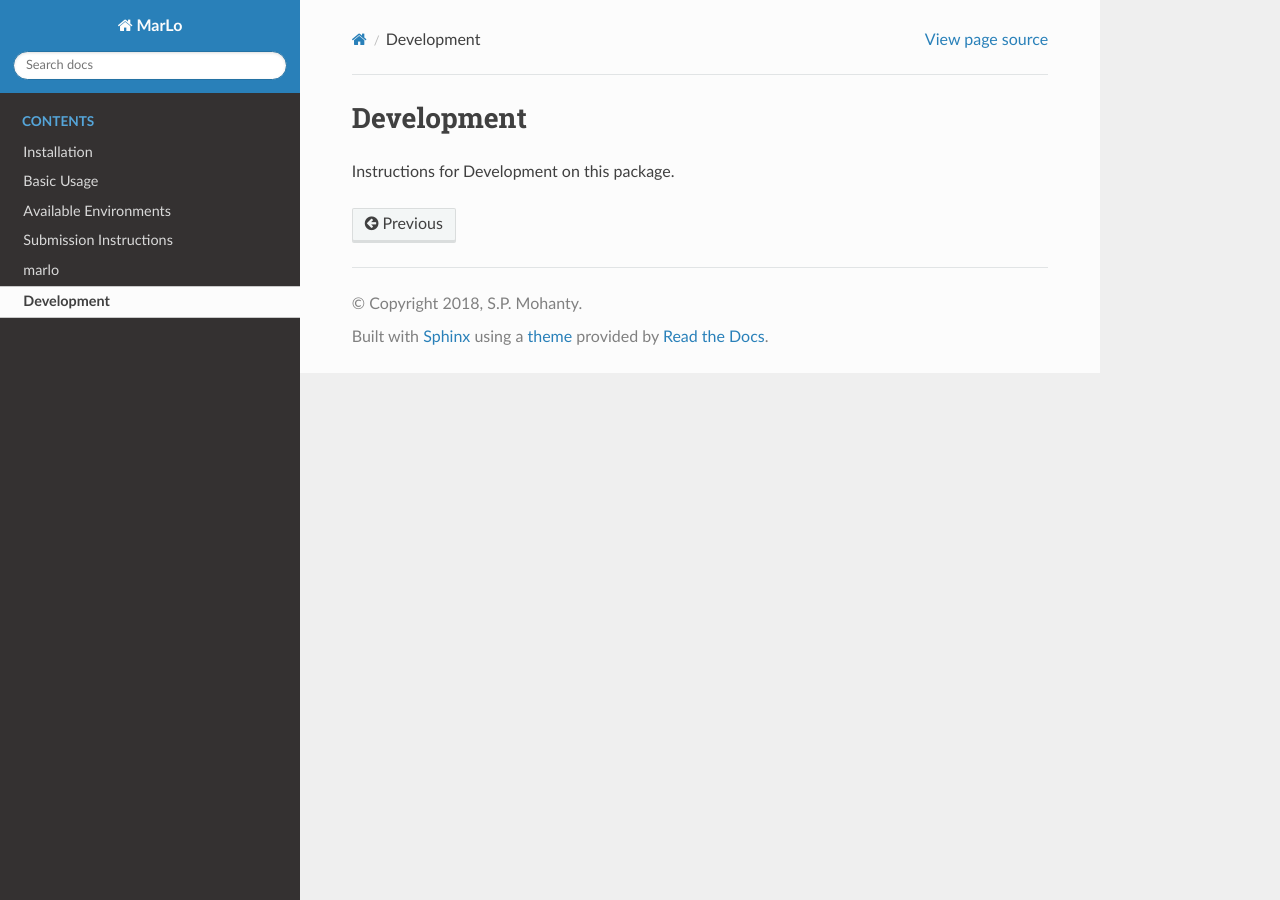
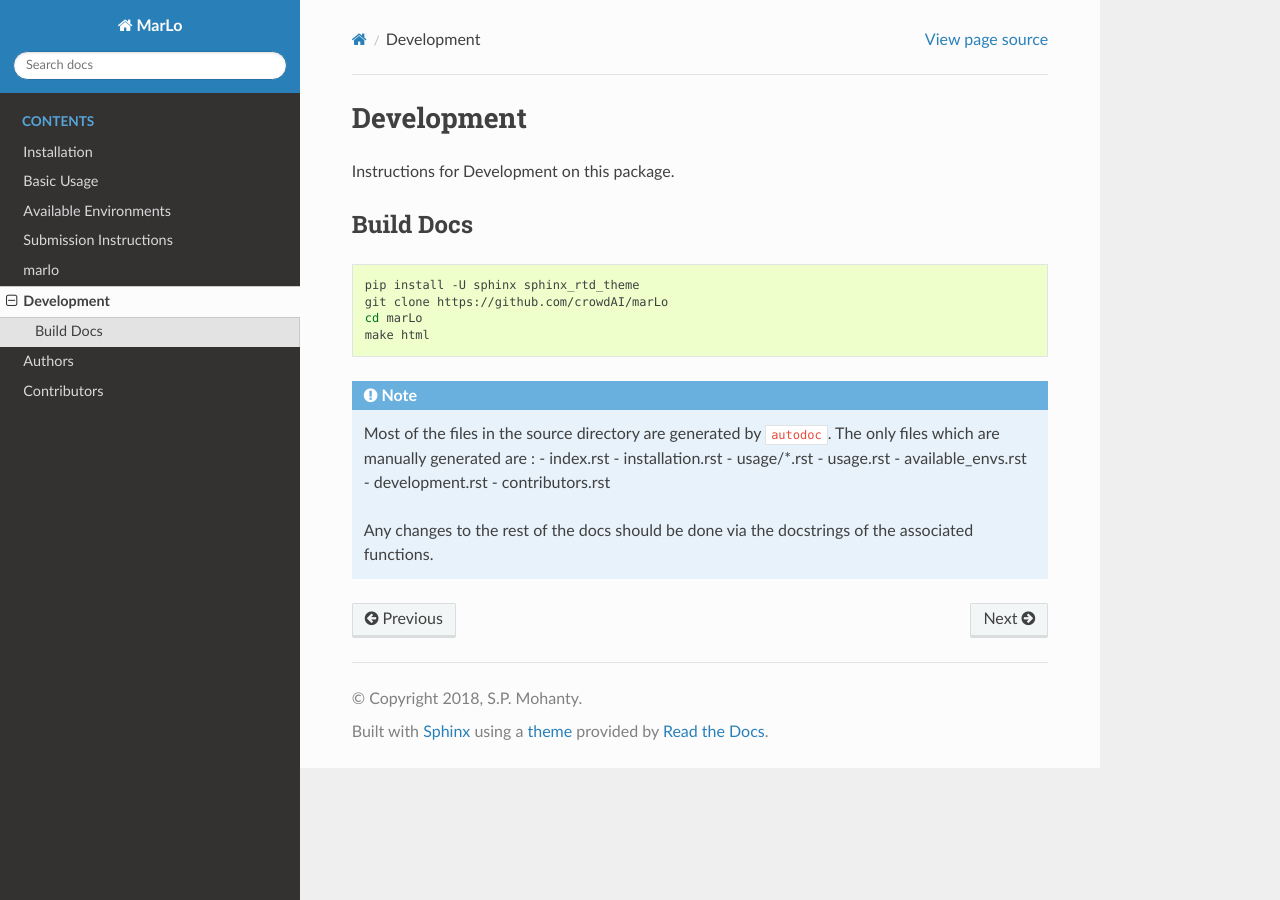
Before and after one commit to crowdAI/marLo, a Sphinx documentation site: the page built from source/development.rst, in a window 1280 px wide. Built offline with Sphinx 7.4.7 and the Read the Docs theme 2.0.0, drawn with Linux system fonts in a browser that asks for light colours.

Commit message:
Add a placeholder development doc

```diff
--- a/source/development.rst
+++ b/source/development.rst
@@ -2,3 +2,26 @@ Development
 ==============
 
 Instructions for Development on this package.
+
+
+Build Docs
+-----------
+
+.. code-block:: bash
+
+  pip install -U sphinx sphinx_rtd_theme
+  git clone https://github.com/crowdAI/marLo
+  cd marLo
+  make html
+
+.. Note::
+  Most of the files in the source directory are generated by ``autodoc``. The only files which are manually generated are :
+  - index.rst
+  - installation.rst
+  - usage/\*.rst
+  - usage.rst
+  - available_envs.rst
+  - development.rst
+  - contributors.rst
+
+  Any changes to the rest of the docs should be done via the docstrings of the associated functions.
--- a/source/index.rst
+++ b/source/index.rst
@@ -20,6 +20,7 @@ API to run both single agent and multi agent reinforcement learning tasks on Min
    submit
    modules
    development
+   contributors
 
 Indices and tables
 ==================
```
Also changed, not shown: source/contributors.rst (added, +13 -0 lines).
